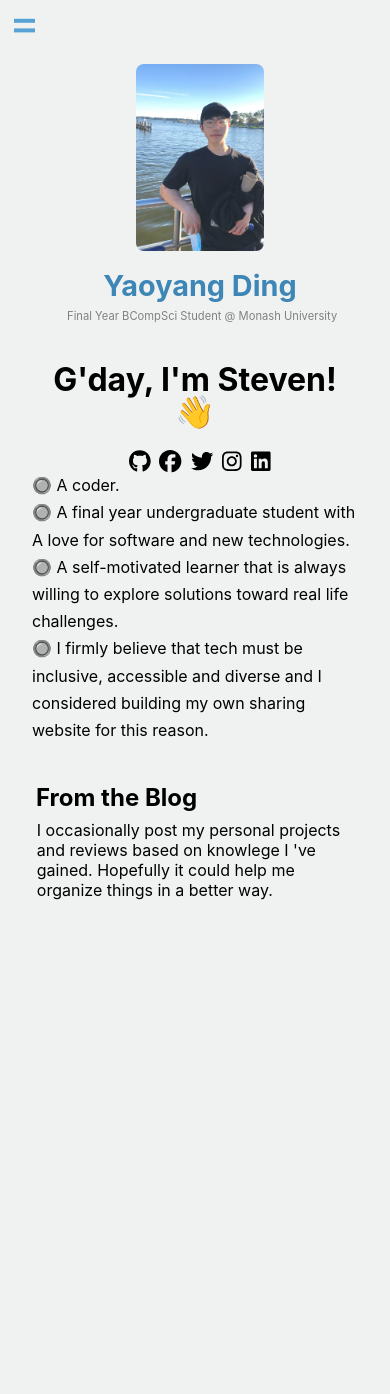
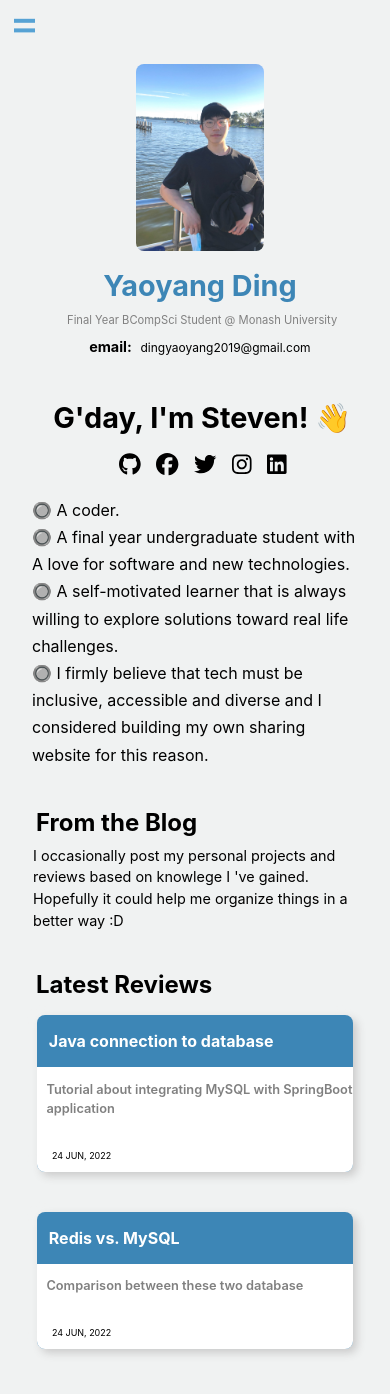
Before and after one commit to yaoyangdi/yaoyangdi.github.io, a React (Create React App) app: page / in a window 390 px wide. Shown: the top 1394 px of the page. Before the commit the page ends 916 px from the top, so only its background shows below. Built offline with nearby package versions, Linux system fonts and the light colour scheme.

Commit message:
Blog card component added

```diff
--- a/src/assets/App.css
+++ b/src/assets/App.css
@@ -2,12 +2,16 @@
     --page-background: rgb(240, 242, 242);
     --header-hover-textcolor: #fff;
     --sidebar-hover-background: rgb(55, 55, 55);
+    --content-blue:rgb(61, 134, 182);
 
     /* font size */
     --header-list-size: .9em;
     --header-list-hover-height:1.8em;
     --sidebar-list-size: 1em;
     --sidebar-list-height: 6vh;
+
+    /* margin */
+    --page-margin: 2.3em
 }
 
 body{
@@ -63,7 +67,7 @@ header ul li a:hover{
 
 /* sidebar */
 .nav-sidebar.active {
-    margin-top: -2%;
+    margin-top: -5%;
     background-color: transparent;
     position:relative;
     transition: all 0.4s ease;
@@ -100,6 +104,7 @@ header ul li a:hover{
 
 .nav-sidebar-link {
     font-size: var(--sidebar-list-size);
+    font-weight: 500;
     text-decoration: none;
     color: #000;
 }
@@ -122,15 +127,20 @@ header ul li a:hover{
     width: 10em;
 }
 
+.home-selfie-desc.email{
+    font-size: 0.75em;
+}
+
 .home-selfie-desc h1{
     text-align: center;
     line-height: 0.8em;
     font-size: 1.5em;
-    color:rgb(61, 134, 182);
+    color:var(--content-blue);
 }
 
 .home-selfie-desc p{
     font-size: 0.75em;
+    color: gray;
 }
 
 .home-content-container{
@@ -140,7 +150,7 @@ header ul li a:hover{
 .home-content-container h1{
     text-align: center;
     line-height: 0.5em;
-    font-size: 1.5em;
+    font-size: 2.5em;
 }
 
 .home-content-intro{
@@ -157,10 +167,77 @@ header ul li a:hover{
     margin-top: 2em;
     line-height: 0.5em;
 }
+
 .home-content p{
     margin-left: 2.3em;
     margin-right: 2.3em;
     font-size: 1em;
+}
+
+.home-content.card {
+    display: flex;
+    flex-flow: wrap;
+    width: 90%;
+    margin-left: var(--page-margin);
+    margin-right: var(--page-margin);
+}
+
+
+.card.btn_shadow{
+
+    color: white;
+    border-radius: 0.5em;
+    background: var(--content-blue);
+    box-shadow: 4px 4px 8px #cbcbcb, -4px -4px 8px var(--page-background), -4px -4px 8px var(--page-background);
+    transition: 0.2s;
+}
+
+.btn_shadow:hover{
+    background: var(--content-blue);
+    color: white;
+    transform: translateY(-5px);
+    transition: 0.2s;
+}
+
+/* Card */
+.card h3{
+    margin-left: 0.75em;
+}
+
+.card {
+    display: flex;
+    justify-content: space-between;
+    border-radius: 0.5em;
+    width:100%;
+    height: fit-content;
+    margin-top: 0.5em;
+    margin-bottom: 1.5em;
+    color: white;
+}
+
+.card-content{
+    background-color: #fff;
+    border-bottom-right-radius: 0.5em;
+    border-top-right-radius: 0.5em;
+    width: 75%;
+    color:#000;
+    display: inline-flex;
+    align-items: center;
+}
+
+.card-content a{
+    width: 100%;
+    text-decoration: none;
+    color:gray;
+    font-weight: 600;
+}
+
+.date{
+    font-size: 0.85em;
+    color: grey;
+    width: 20%;
+    padding-right: 2em;
+    background-color: transparent;
 }
 
 .home-socialIcon{
@@ -168,8 +245,9 @@ header ul li a:hover{
     justify-content: center;
     align-content: center;
     margin-left: -4em;
+    margin-bottom: 0.8em;
+}
 
-}
 .home-socialIcon.item{
     font-size: 0.8em;
     margin-left: 2em;
@@ -180,6 +258,7 @@ header ul li a:hover{
     transform: translateY(-2px);
     color: rgb(184, 151, 110);
 }
+
 
 
 @media only screen and (max-width: 640px) {
@@ -254,12 +333,18 @@ header ul li a:hover{
     }
     .home-selfie{
         text-align: center;
-
     }
 
     .home-selfie img{
         width: 8em;
         border-radius:0.5em;
+    }
+
+    .home-selfie-desc.email{
+        display: inline-flex;
+        justify-content: center;
+        align-items: baseline;
+        width:100%;
     }
 
     .home-selfie-desc{
@@ -274,11 +359,12 @@ header ul li a:hover{
     }
 
     .home-selfie-desc p{
-        line-height: 0;
+        line-height: 0.8em;
         margin-left: 0.4em;
         font-size: 0.7em;
         color: gray;
     }
+
 
     .home-content-container h1{
         text-align: center;
@@ -291,11 +377,11 @@ header ul li a:hover{
         justify-content: center;
         align-content: center;
         margin-left: 0em;
+    }
 
-    }
     .home-socialIcon.item{
         font-size: 0.7em;
-        margin-left: 0.8em;
+        margin-left: 1.4em;
         color:black;
     }
 
@@ -308,7 +394,8 @@ header ul li a:hover{
     }
 
     .home-content-intro h1{
-        font-size: 2em;
+        margin-left: 0.5em;
+        font-size: 1.8em;
     }
 
     .home-content h1{
@@ -317,13 +404,53 @@ header ul li a:hover{
         margin-top: 2em;
         line-height: 0.5em;
     }
+
     .home-content p{
         margin-left: 2.3em;
         margin-right: 2.3em;
+        line-height: 1.5em;
+        font-size: 0.9em;
+    }
+
+    .card h3{
+        margin-left: 0.75em;
         font-size: 1em;
     }
 
+    .card {
+        display: block;
+        text-align: start;
+        border-radius: 0.5em;
+        width: 90%;
+        height: fit-content;
+        margin-bottom: 2em;
+        margin-top: 0.5em;
+        color: white;
+    }
 
+    .card-content{
+        display: block;
+        background-color: #fff;
+        border-bottom-right-radius: 0.5em;
+        border-top-right-radius: 0em;
+        border-bottom-left-radius: 0.5em;
+        width: 100%;
+        color:#000;
+        height: fit-content;
+    }
 
+    .card-content p{
+        font-size: 0.8em;
+        padding-top: 1em;
+        margin-left: 0.75em;
+        display: block;
+        width: 100%;
+    }
 
+    .card-content.date{
+        margin-left: 0.75em;
+        font-size: 0.7em;
+        display: inline-block;
+        background-color: transparent;
+    }
 }
--- /dev/null
+++ b/src/components/pages/home/BlogData.js
@@ -0,0 +1,16 @@
+const data = [
+    {
+        id: 1,
+        title: "Java connection to database",
+        date: "24 JUN, 2022",
+        desc: "Tutorial about integrating MySQL with SpringBoot application",
+    },
+    {
+        id: 2,
+        title: "Redis vs. MySQL",
+        date: "24 JUN, 2022",
+        desc: "Comparison between these two database",
+    }
+];
+
+export default data
--- /dev/null
+++ b/src/components/pages/home/Card.js
@@ -0,0 +1,23 @@
+import React from 'react'
+import { Link } from 'react-router-dom'
+
+const card = (props) => {
+  return (
+      <div className='card btn_shadow'>
+        <h3 >{props.title}</h3>
+
+          <div className='card-content'>
+              <Link to={'/reviews'}>
+                 <p>{props.desc}</p>
+              </Link>
+              <div className='card-content date'>
+                <p>{props.date}</p>
+              </div>
+
+          </div>
+
+      </div>
+  )
+}
+
+export default card
--- a/src/components/pages/home/Home.js
+++ b/src/components/pages/home/Home.js
@@ -1,5 +1,7 @@
 import React, { Fragment } from 'react'
 import selfie from '../../../assets/selfie.jpg'
+import Card from './Card'
+import data from './BlogData'
 import { FontAwesomeIcon } from "@fortawesome/react-fontawesome";
 import {
   faYoutube,
@@ -18,6 +20,11 @@ const Home = () => {
           <div className='home-selfie-desc'>
             <h1>Yaoyang Ding</h1>
             <p>Final Year BCompSci Student @ Monash University</p>
+
+            <div className='home-selfie-desc email'>
+              <div style={{fontWeight:"bold", fontSize:"1.2em", marginRight:"0.6em"}}>email: </div>
+                <div>dingyaoyang2019@gmail.com<br/></div>
+            </div>
           </div>
         </div>
 
@@ -26,7 +33,7 @@ const Home = () => {
           <div className='home-content-intro'>
             <h1>G'day, I'm Steven! 👋</h1>
             <div className='home-socialIcon'>
-                <a href="" className='home-socialIcon item'>
+                <a href="https://github.com/yaoyangdi" className='home-socialIcon item'>
                   <FontAwesomeIcon icon={faGithub} size="2x"/>
                 </a>
                 <a href="https://www.facebook.com/ding.yaoyang/" className='home-socialIcon item'>
@@ -50,10 +57,18 @@ const Home = () => {
           <div className='home-content'>
             <h1>From the Blog</h1>
             <p>
-              I occasionally post my personal projects and reviews based on knowlege I 've gained. Hopefully it could help me organize things in a better way.
+              I occasionally post my personal projects and reviews based on knowlege I 've gained. Hopefully it could help me organize things in a better way :D
+            </p>
+            <h1>Latest Reviews</h1>
+            <div className='home-content card'>
+              {data.map((val, index) => {
+                return (
+                          <Card key={index}  title={val.title} desc={val.desc} date={val.date} />
+)
+              })}
+            </div>
+          </div>
 
-            </p>
-          </div>
 
         </div>
 
```
Also changed, not shown: 2 other files (tests, documents, lock files or other folders).
